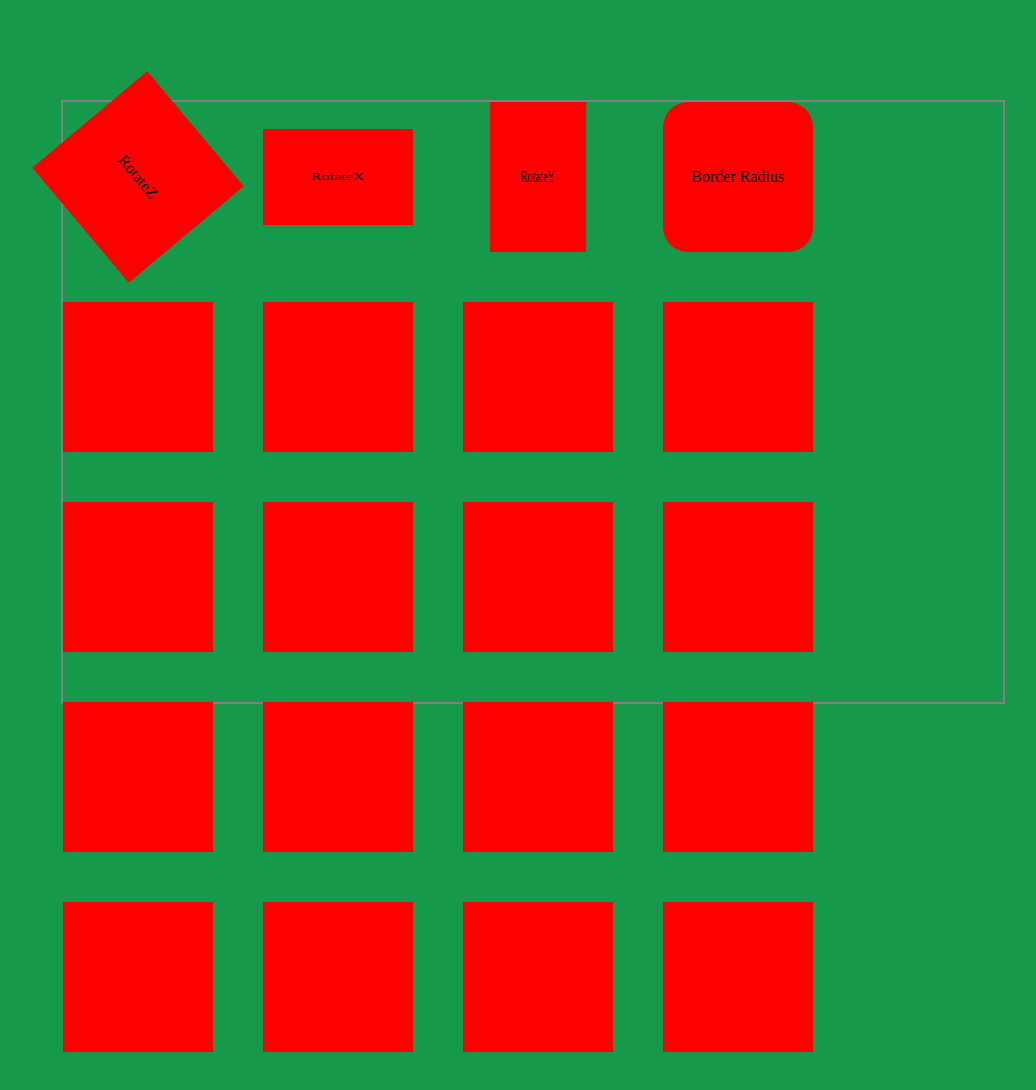
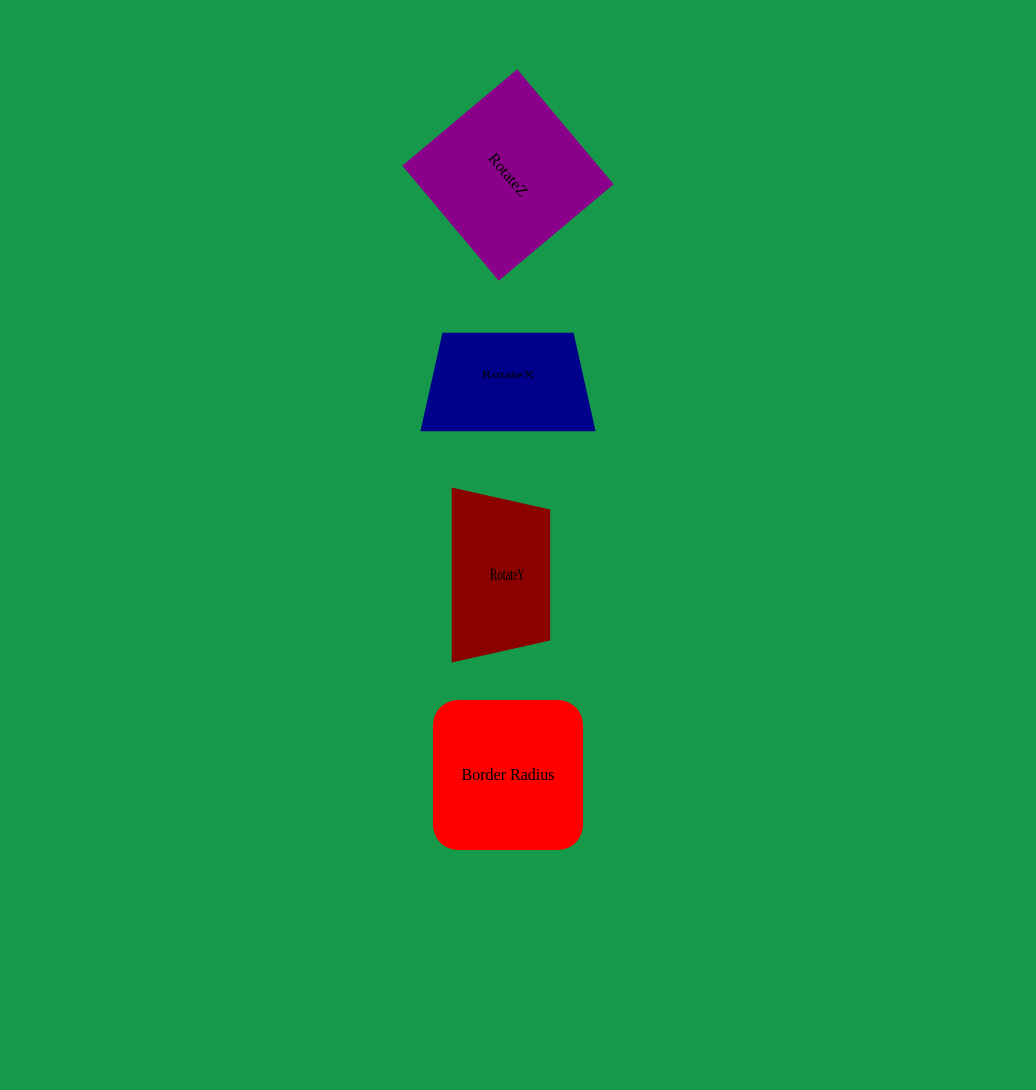
Before and after one commit to paskamari/homework, a plain HTML site: page CSS3/test-02/index.html in a window 1280 px wide. Shown: the whole page, without its empty margins (107-1143 px from the left). After the commit the page ends 900 px from the top, so only its background shows below. Drawn offline with Linux system fonts and the light colour scheme.

Commit message:
index and style.css adding

```diff
--- a/CSS3/test-02/index.html
+++ b/CSS3/test-02/index.html
@@ -10,23 +10,6 @@
 	<div class="test rotateX">RotateX</div>
 	<div class="test rotateY">RotateY</div>
 	<div class="test radius">Border Radius</div>
-	<div class="test"></div>
-	<div class="test"></div>
-	<div class="test"></div>
-	<div class="test"></div>
-	<div class="test"></div>
-	<div class="test"></div>
-	<div class="test"></div>
-	<div class="test"></div>
-	<div class="test"></div>
-	<div class="test"></div>
-	<div class="test"></div>
-	<div class="test"></div>
-	<div class="test"></div>
-	<div class="test"></div>
-	<div class="test"></div>
-	<div class="test"></div>
-
 
 </div>
 </body>
--- a/CSS3/test-02/style.css
+++ b/CSS3/test-02/style.css
@@ -8,10 +8,9 @@ body{
 }
 
 .container{
-	width:940px;
+	width:200px;
 	min-height:600px;
 	margin:100px auto 0px;
-	border:2px solid gray;
 }
 
 .test{
@@ -19,19 +18,26 @@ body{
 	height:150px;
 	background-color: red;
 	margin:0px 50px 50px 0px;
-	float:left;
 	text-align:center;
 	line-height:150px;
+	-webkit-transition:color 800ms;
+}
+.test:hover{
+	color:#FFF;
 }
 
 .rotate{
-	-webkit-transform:rotate(50deg);
+	-webkit-transform:  rotate(50deg);
+	background-color: darkmagenta;
 }
 .rotateX{
-	-webkit-transform:rotateX(50deg);
+	-webkit-transform: perspective( 400px )rotateX(50deg);
+	-webkit-perspective:400px;
+	background-color: darkblue;
 }
 .rotateY{
-	-webkit-transform:rotateY(50deg);
+	-webkit-transform: perspective( 400px ) rotateY(50deg);
+	background-color: darkred;
 }
 .radius{
 	-webkit-border-radius:25px;
```
